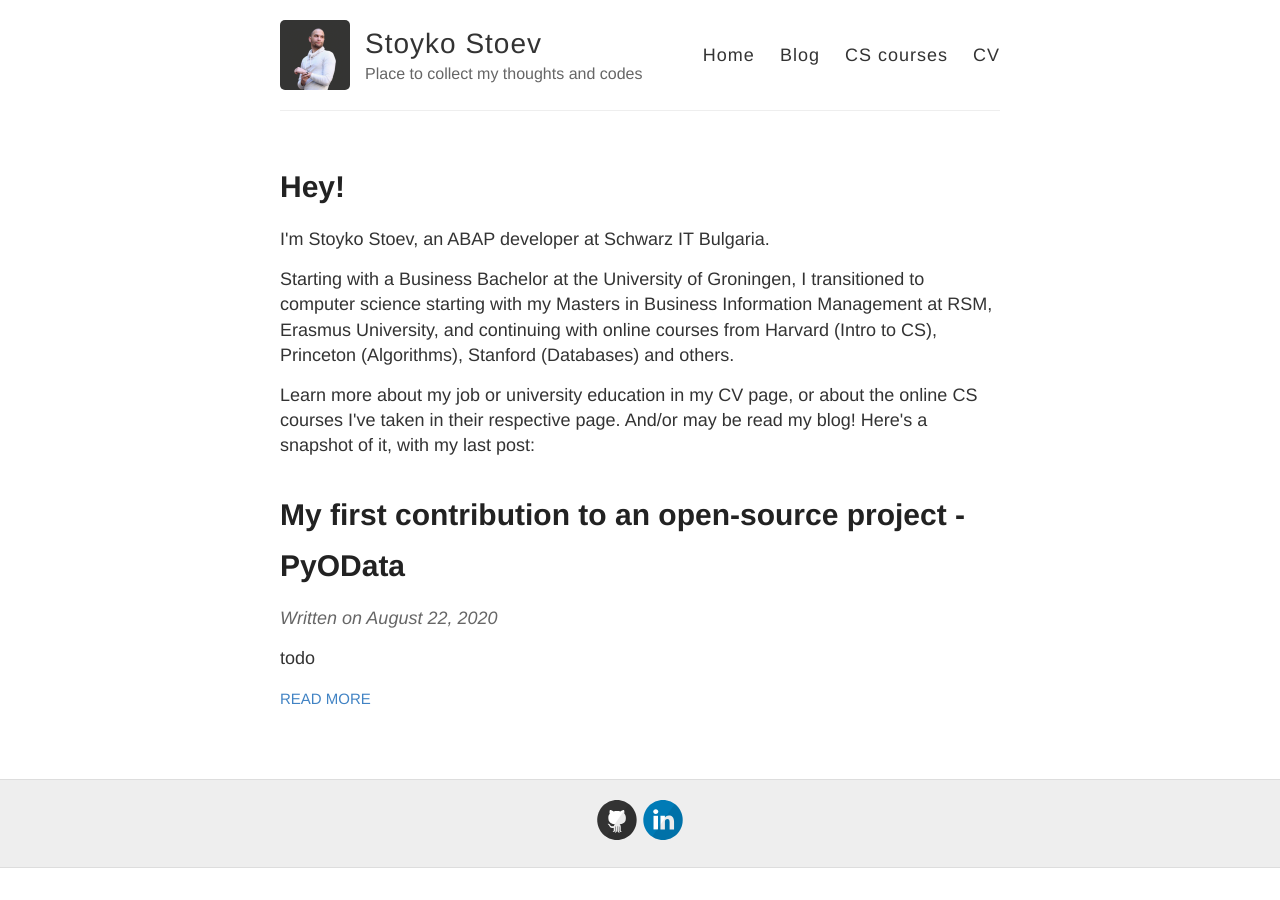
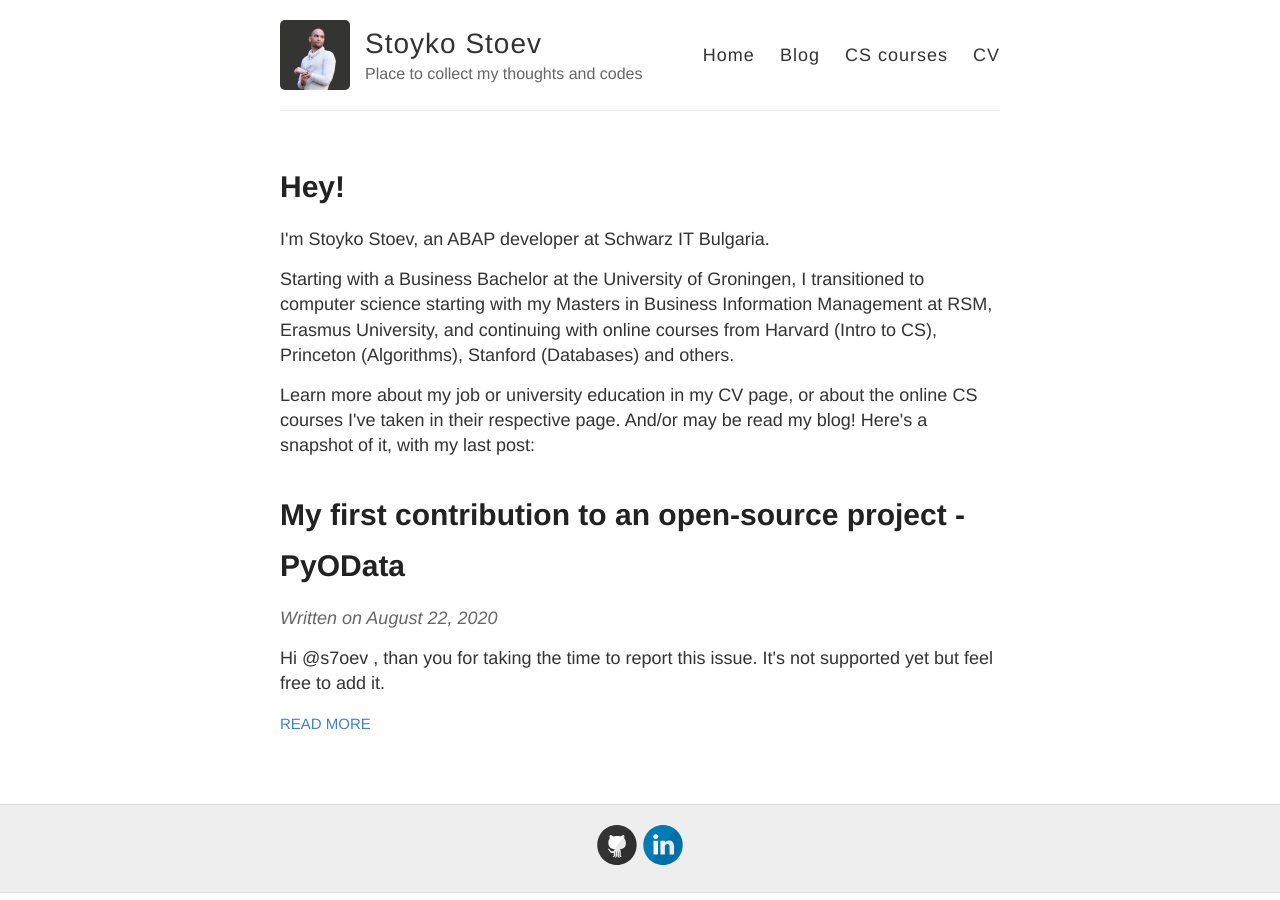
Before and after one commit to s7oev/s7oev.github.io, a Jekyll site: the page built from index.html, in a window 1280 px wide. Built offline with Jekyll 4.4.1, drawn with Linux system fonts in a browser that asks for light colours.

Commit message:
my first contribution to open source post with excerpt

```diff
--- a/_posts/2020-08-22-my-first-constribution-to-open-source.md
+++ b/_posts/2020-08-22-my-first-constribution-to-open-source.md
@@ -2,7 +2,7 @@
 layout: post
 title: "My first contribution to an open-source project - PyOData"
 date: 2020-08-22
-excerpt: todo
+excerpt: "Hi @s7oev , than you for taking the time to report this issue. It's not supported yet but feel free to add it."
 ---
 
 A project I'm working on at my job requires the Python use of services created in ABAP and exposed as RESTful APIs using OData. The current best way of achieving this is through the developed by SAP Python framework [PyOData](https://github.com/SAP/python-pyodata), also available on GitHub as an open-source project.
```
